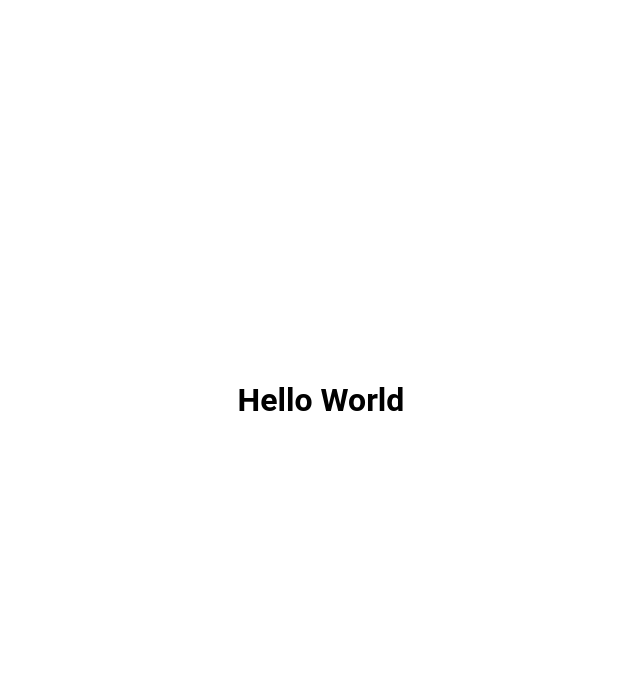
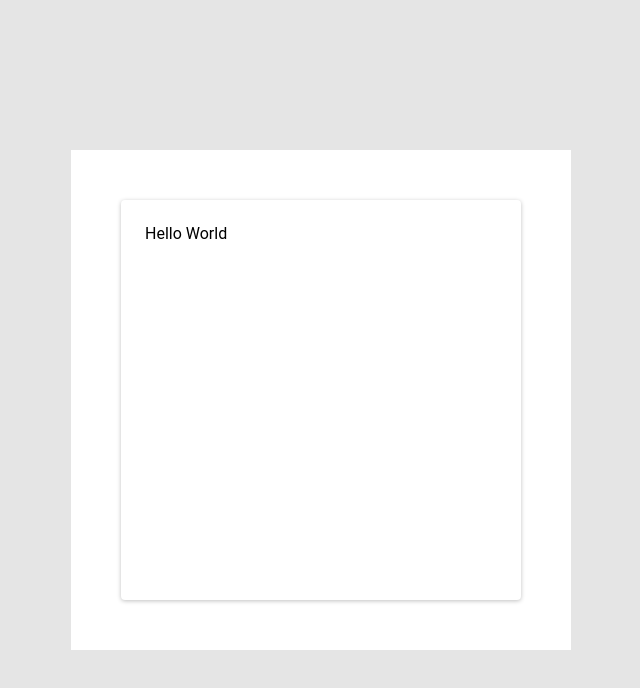
Before and after one commit to rodrigodsluz/wefit-challenges, a React (Create React App) app in the folder Desafio de Estruturação do Projeto/frontend/: page / in a window 1280 px wide. Shown: the top 688 px of the page, without its empty margins (319-959 px from the left). Built offline with nearby package versions, Linux system fonts and the light colour scheme.

Commit message:
feat: add todo component styles

```diff
--- a/Desafio de Estruturação do Projeto/frontend/src/components/Todo/index.tsx
+++ b/Desafio de Estruturação do Projeto/frontend/src/components/Todo/index.tsx
@@ -1,10 +1,10 @@
 import React from 'react';
 
-import { Container } from './styles';
+import { Container, TodoContainer } from './styles';
 
 const Todo = (): JSX.Element => (
   <Container>
-    <h1>Hello World</h1>
+    <TodoContainer>Hello World</TodoContainer>
   </Container>
 );
 
--- a/Desafio de Estruturação do Projeto/frontend/src/components/Todo/styles.ts
+++ b/Desafio de Estruturação do Projeto/frontend/src/components/Todo/styles.ts
@@ -1,8 +1,16 @@
-
-import styled from "styled-components";
+import styled from 'styled-components';
 
 export const Container = styled.div`
-  display: flex;
-  justify-content: center;
-  align-items: center;
+  background-color: var(--color-box-bg);
+  padding: 50px;
+  width: 500px;
+  height: 500px;
 `;
+
+export const TodoContainer = styled.div`
+  box-shadow: 0px 1px 4px rgba(0, 0, 0, 0.25);
+  border-radius: 4px;
+  padding: 24px;
+  width: 400px;
+  height: 400px;
+`;
--- a/Desafio de Estruturação do Projeto/frontend/src/styles/global.ts
+++ b/Desafio de Estruturação do Projeto/frontend/src/styles/global.ts
@@ -3,6 +3,7 @@ import { createGlobalStyle } from 'styled-components';
 export const GlobalStyle = createGlobalStyle`
   :root {
     --color-bg: #E5E5E5;
+    --color-box-bg: #FFFFFF;
     --color-button-bg: #40D9B8;
     --color-input-text: #909090;
     --color-list-item-text: #606060;
@@ -24,7 +25,7 @@ export const GlobalStyle = createGlobalStyle`
   }
 
   body {
-      background-color: var(--color-background);
+      background-color: var(--color-bg);
   }
 
   #root {
```
